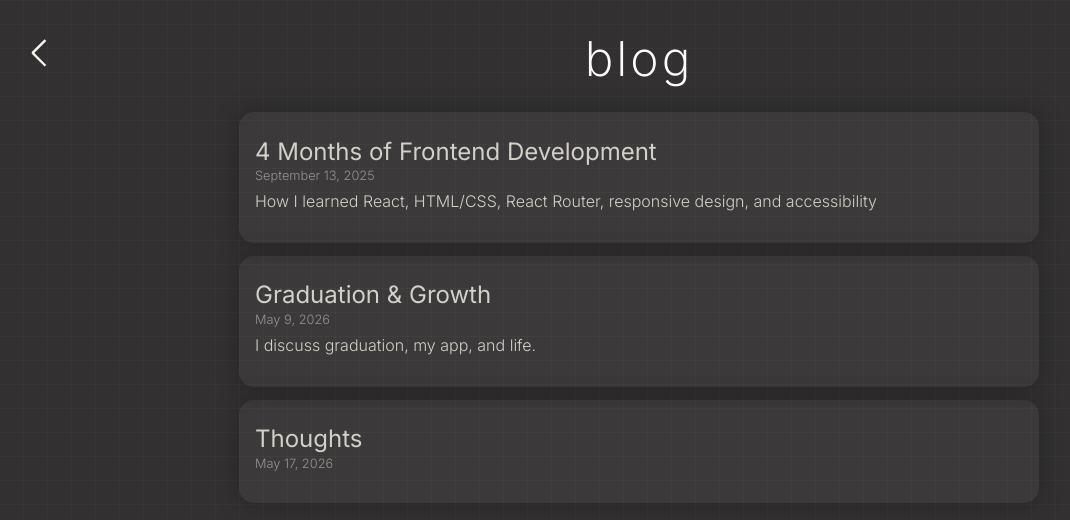
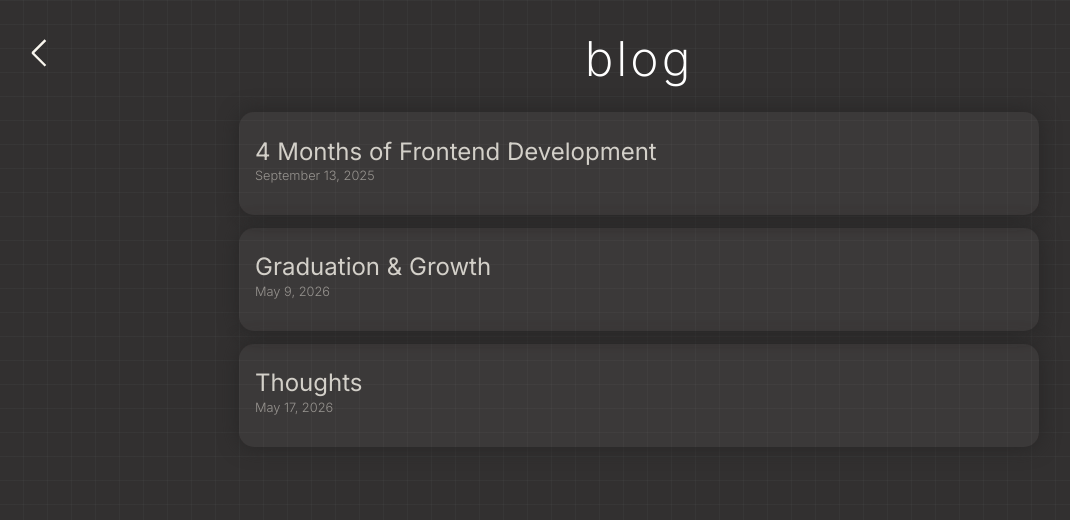
Before and after one commit to dylinh/personal-site, a React (Vite) app: page /blog in a window 1280 px wide. Shown: the top 520 px of the page, without its empty margins (1-1071 px from the left). Built offline with nearby package versions, Linux system fonts and the light colour scheme.

Commit message:
Update Blog.tsx

```diff
--- a/src/pages/Blog.tsx
+++ b/src/pages/Blog.tsx
@@ -5,13 +5,13 @@ const blogPostsWithPath = [
     {
         title: "4 Months of Frontend Development",
         date: "September 13, 2025",
-        desc: "How I learned React, HTML/CSS, React Router, responsive design, and accessibility",
+        desc: "",
         path: "/blog/frontend"
     },
     {
         title: "Graduation & Growth",
         date: "May 9, 2026",
-        desc: "I discuss graduation, my app, and life.",
+        desc: "",
         path: "/blog/growth"
     }, {
         title: "Thoughts",
```
